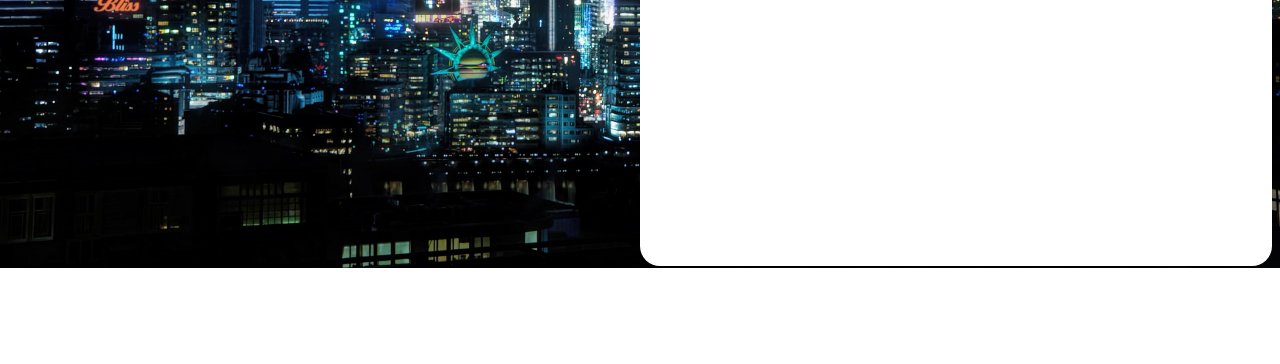
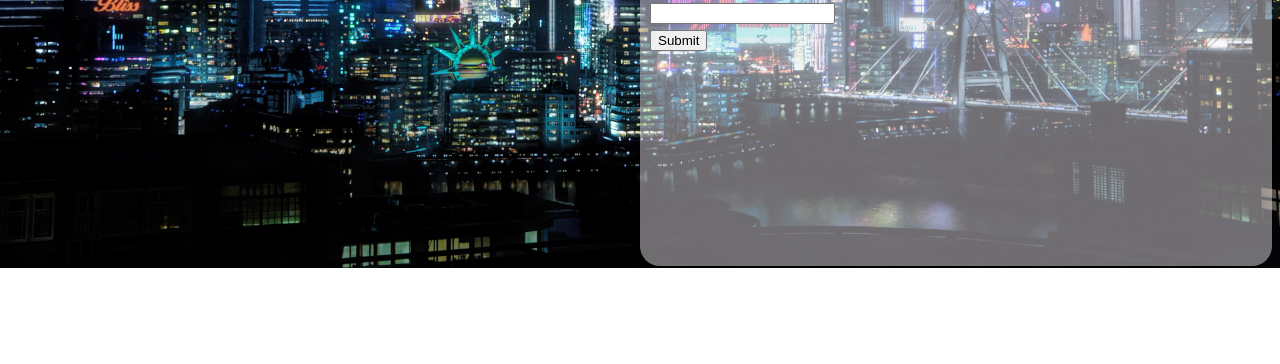
Before and after one commit to McPayn/odin-sign-up-form, a plain HTML site: page index.html in a window 1280 px wide. Shown: the part 452-816 px from the top of the page. Drawn offline with Linux system fonts and the light colour scheme.

Commit message:
Some styling changes

```diff
--- a/index.html
+++ b/index.html
@@ -31,6 +31,9 @@
                 <label for="confirm-password">Confirm Password:</label>
                 <input type="password" id="second-password" onchange="confirmPassword()" required>
             </div>
+            <div>
+                <button type="submit">Submit</button>
+            </div>
             <div class="error"></div>
         </div>
     </div>
--- a/style.css
+++ b/style.css
@@ -18,7 +18,9 @@ body {
 }
 
 .forms-container {
-    background-color: white;
+    background-color: rgba(246, 241, 248, 0.452);
+    font-size: 24px;
+    font-weight: bold;
     height: 75%;
     width: 50%;
     padding: 10px;
@@ -30,5 +32,6 @@ body {
 
 .error {
     color: red;
+    font-weight: bold;
     font-size: 12px;
 }
```
